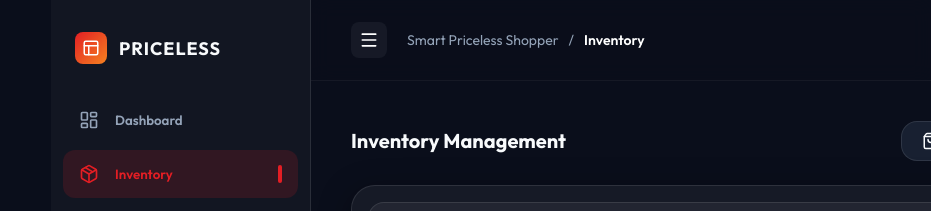
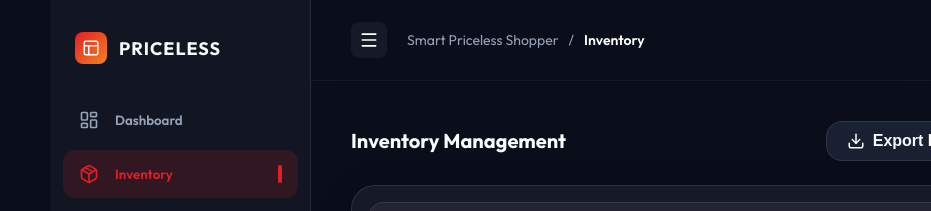
Before and after one commit to littleseedlimited/smart-priceless-shopper, a React (Vite) app in the folder frontend/: page /admin in a window 1280 px wide. Both pictures are taken after a click on the button "Inventory". Shown: the top 211 px of the page, without its empty margins (349-1280 px from the left). Built offline with nearby package versions, Linux system fonts and the light colour scheme; no server answers.

Commit message:
Add Export DB feature and final form cleanup

```diff
--- a/frontend/src/components/AdminInventory.jsx
+++ b/frontend/src/components/AdminInventory.jsx
@@ -257,11 +257,19 @@ const AdminInventory = ({ adminUsername }) => {
             { barcode: '123456789', name: 'Sample Product', price: 1000, category: 'General', description: 'Sample description' }
         ];
         const worksheet = XLSX.utils.json_to_sheet(templateData);
-        // The original code had `reader.readAsDataURL(file);` here, which is incorrect.
-        // Assuming the intent was to create and download an Excel file.
         const workbook = XLSX.utils.book_new();
         XLSX.utils.book_append_sheet(workbook, worksheet, "Products");
         XLSX.writeFile(workbook, "product_template.xlsx");
+    };
+
+    const handleExportDB = () => {
+        const dataStr = "data:text/json;charset=utf-8," + encodeURIComponent(JSON.stringify(products, null, 2));
+        const downloadAnchorNode = document.createElement('a');
+        downloadAnchorNode.setAttribute("href", dataStr);
+        downloadAnchorNode.setAttribute("download", "db_export.json");
+        document.body.appendChild(downloadAnchorNode);
+        downloadAnchorNode.click();
+        downloadAnchorNode.remove();
     };
 
     const handleAddClick = (mode) => {
@@ -358,8 +366,11 @@ const AdminInventory = ({ adminUsername }) => {
             <div style={{ display: 'flex', justifyContent: 'space-between', alignItems: 'center', marginBottom: '24px', flexWrap: 'wrap', gap: '15px' }}>
                 <h2 className="section-title" style={{ margin: 0 }}>Inventory Management</h2>
                 <div style={{ display: 'flex', gap: '10px', position: 'relative' }}>
+                    <button className="btn btn-secondary" style={{ width: 'auto', padding: '10px 20px' }} onClick={handleExportDB}>
+                        <Download size={18} /> Export DB
+                    </button>
                     <button className="btn btn-secondary" style={{ width: 'auto', padding: '10px 20px' }} onClick={handleDownloadTemplate}>
-                        <ShoppingBag size={18} /> Download Template
+                        <ShoppingBag size={18} /> Template
                     </button>
 
                     <button className="btn btn-primary" style={{ width: 'auto', padding: '10px 20px' }} onClick={(e) => { e.stopPropagation(); setShowAddMenu(!showAddMenu); }}>
```
